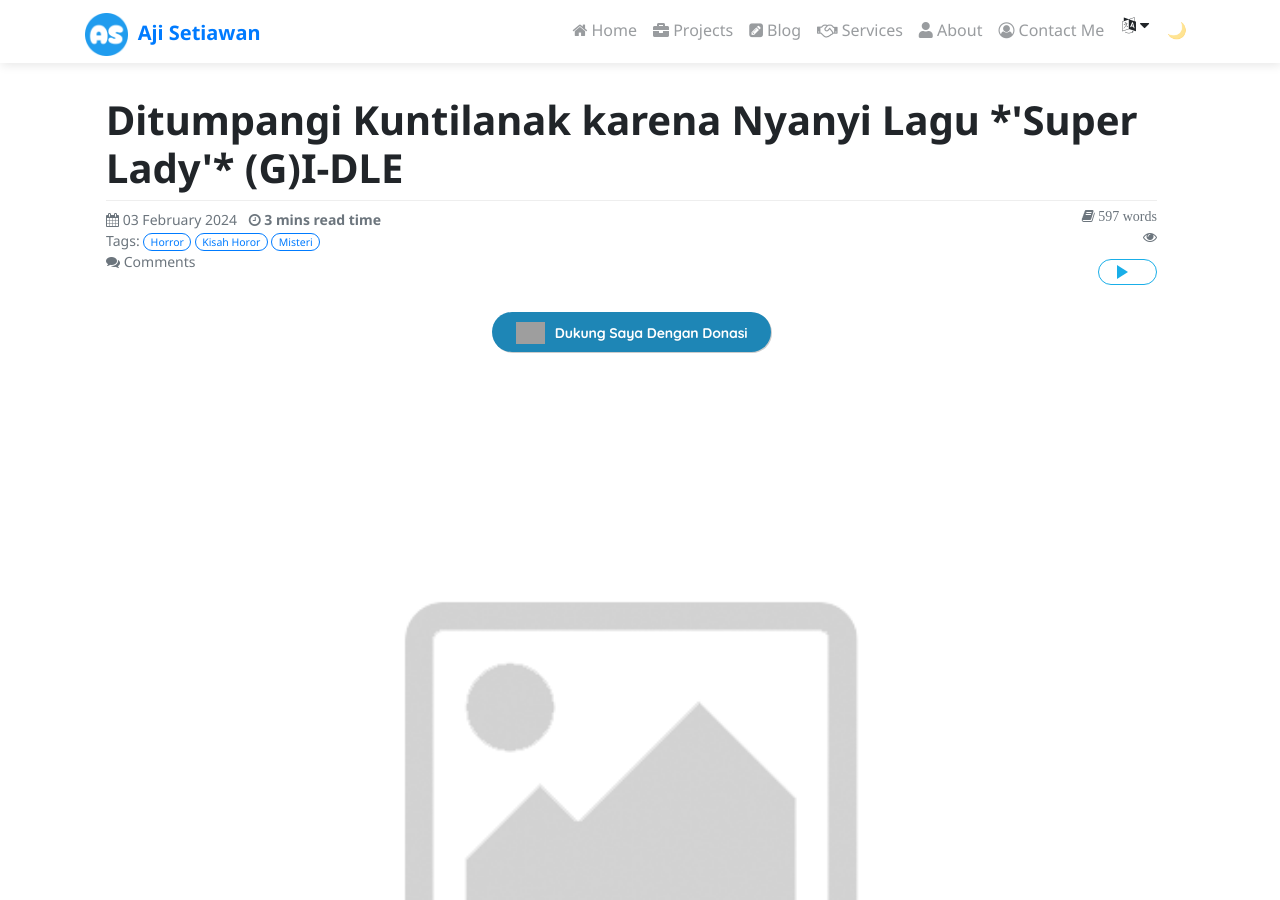
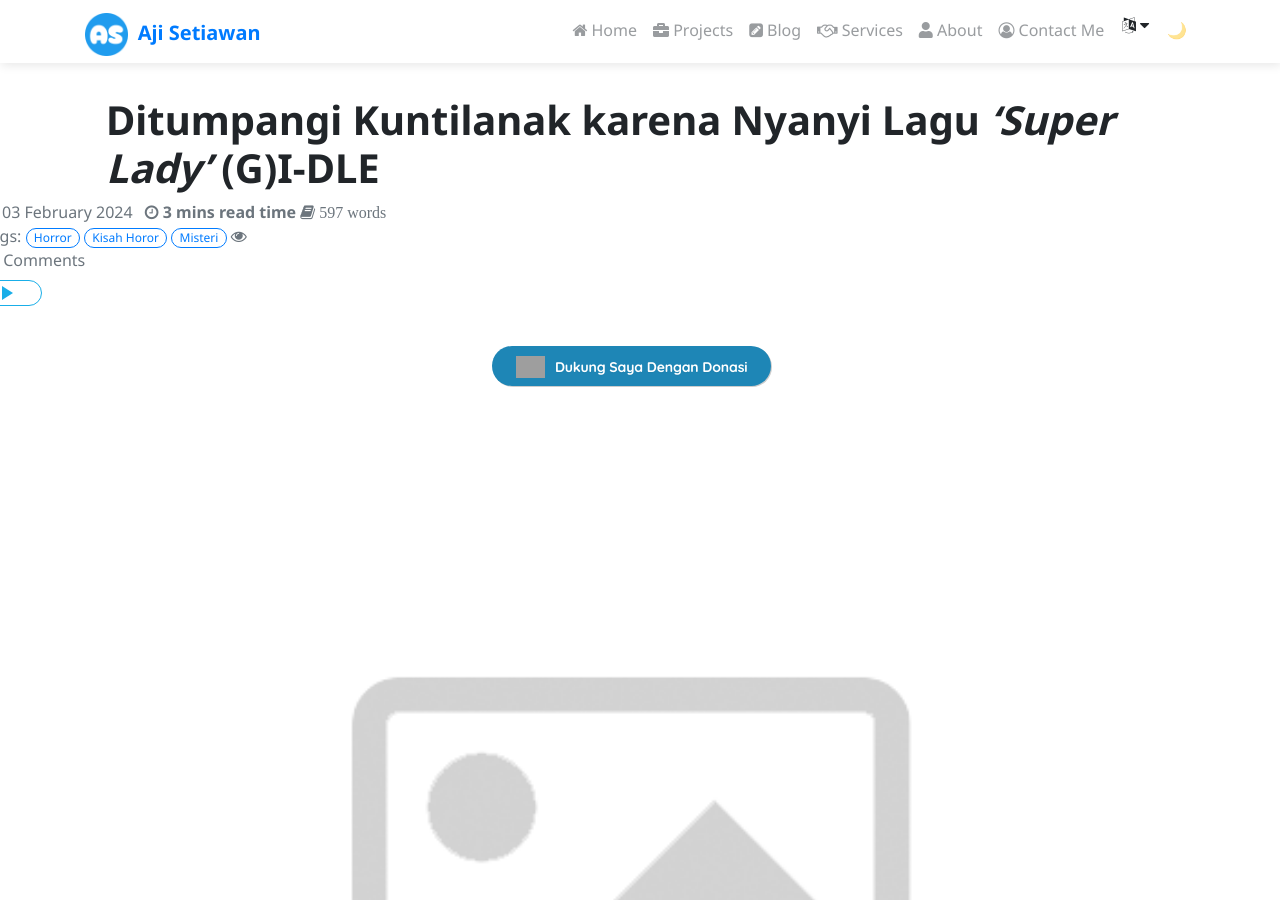
Before and after one commit to ajisetiawan716/ajisetiawan716.github.io, a Jekyll site: the page built from _posts/2024-02-03-ditumpangi-kuntilanak-karena-nyanyi-lagu-bahasa-inggris.md, in a window 1280 px wide and 900 px high. Built offline with Jekyll 4.4.1, drawn with Linux system fonts in a browser that asks for light colours; nearby versions of some CDN libraries; emoji names are drawn with the system emoji font; comment, search, counter and statistics services are not loaded; a style sheet for code colours, icons or effects is not loaded; grey boxes are pictures that could not be loaded.

Commit message:
Update post.html

```diff
--- a/_layouts/post.html
+++ b/_layouts/post.html
@@ -4,7 +4,7 @@
 
 <article>
 <img data-pagefind-meta="image[src]" src="{{ page.thumbnail | prepend: site.baseurl }}" style="display:none" />
-<h1><b>{{ page.title }}</b></h1>
+<h1><b>{{ page.title | markdownify | replace: "<p>", "" | replace: "</p>", "" }}</b></h1
 <div class="separator"></div>
 <div class="post post-metadata text-muted" style="margin-top: 8px;">
  <li class="fa fa-calendar fa-1x"></li> {{ page.date | date_to_long_string }}
```
